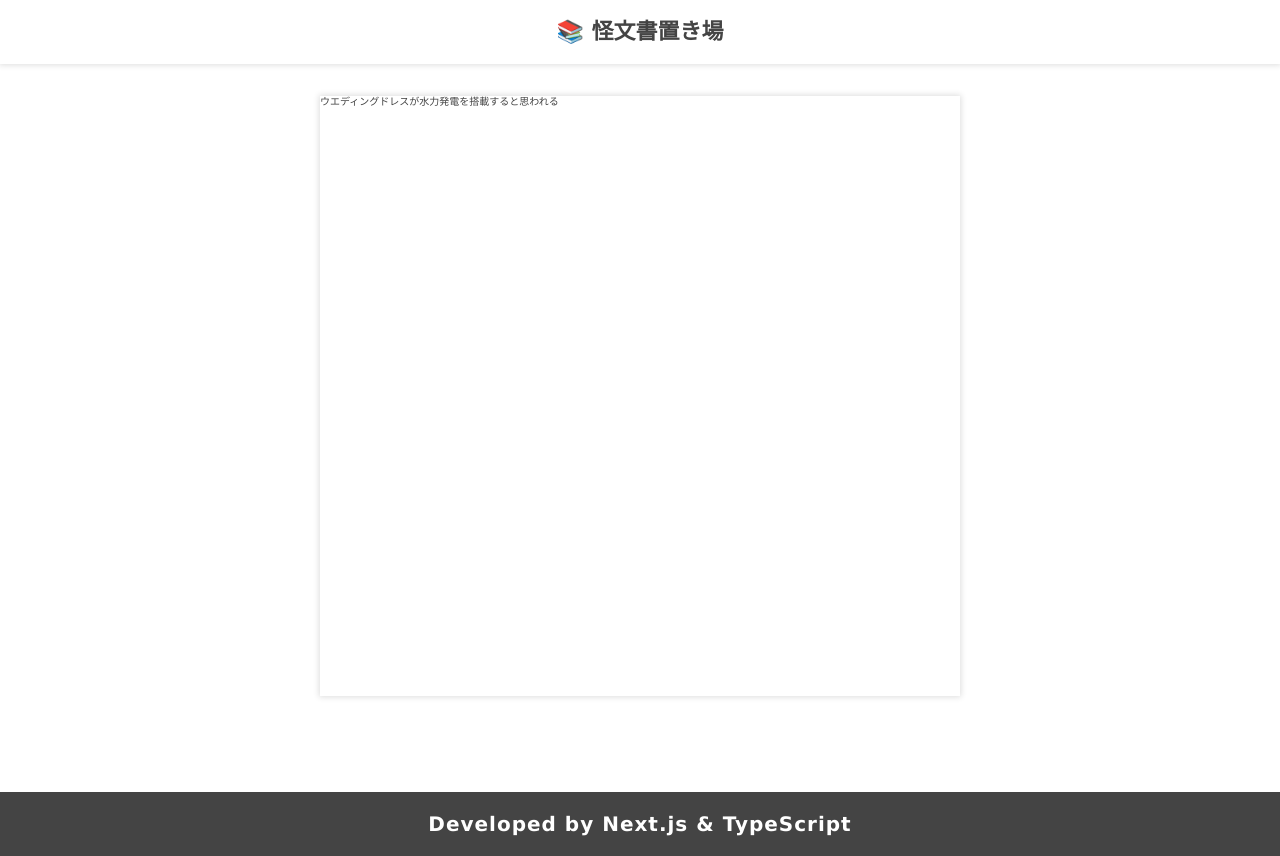
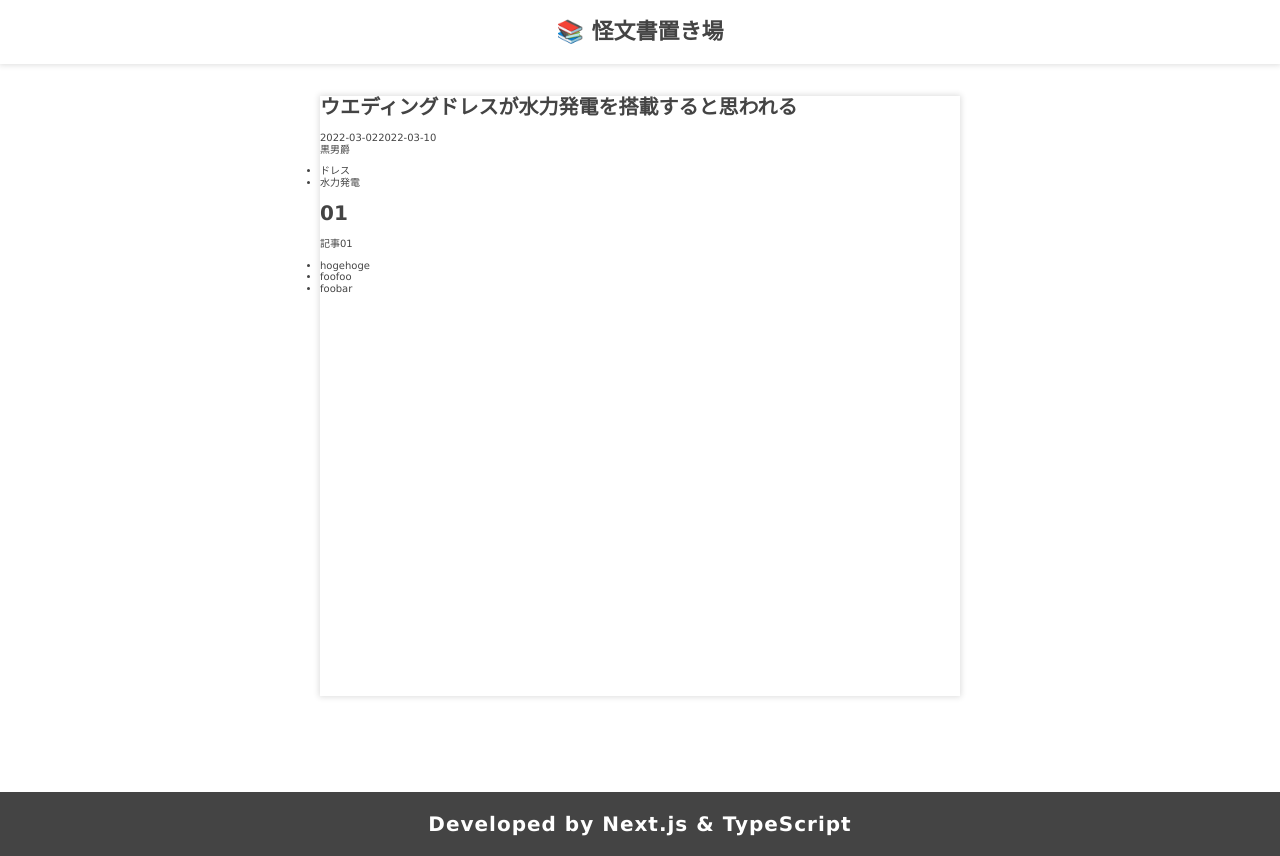
Before and after one commit to kento-yoshidu/_old, a Next.js app: page /blog/01 in a window 1280 px wide. Built offline with nearby package versions, Linux system fonts and the light colour scheme.

Commit message:
✨ #39 記事本文を表示

```diff
--- a/src/contents/01/index.md
+++ b/src/contents/01/index.md
@@ -10,3 +10,7 @@ icon: "👗"
 # 01
 
 記事01
+
+- hogehoge
+- foofoo
+- foobar
--- a/src/pages/blog/[slug].tsx
+++ b/src/pages/blog/[slug].tsx
@@ -2,6 +2,8 @@ import { getAllPosts } from "../../lib/getAllPosts"
 import { getPostBySlug } from "../../lib/getPostBySlug"
 
 import { Item } from "../../types/types"
+
+import ReactMarkdown from "react-markdown"
 
 export const getStaticPaths = async () => {
   const posts = getAllPosts(["slug"])
@@ -23,11 +25,11 @@ export const getStaticProps = async ({ params }: { params: { slug: string }}) =>
     "slug",
     "title",
     "date",
+    "update",
+    "author",
     "tags",
     "content"
   ])
-
-  console.log(post)
 
   return {
     props: { post }
@@ -36,7 +38,22 @@ export const getStaticProps = async ({ params }: { params: { slug: string }}) =>
 
 const Post = ({ post }: { post: Item }) => (
   <article>
-    <p>{ post.title }</p>
+    <h1>{ post.title }</h1>
+
+    <time>{post.date}</time>
+    <time>{post.update}</time>
+
+    <p>{post.author}</p>
+
+    <ul>
+      {post.tags.map((tag) => (
+        <li key={`tag${tag}`}>{tag}</li>
+      ))}
+    </ul>
+
+    <ReactMarkdown>
+      {post.content}
+    </ReactMarkdown>
   </article>
 )
 
```
